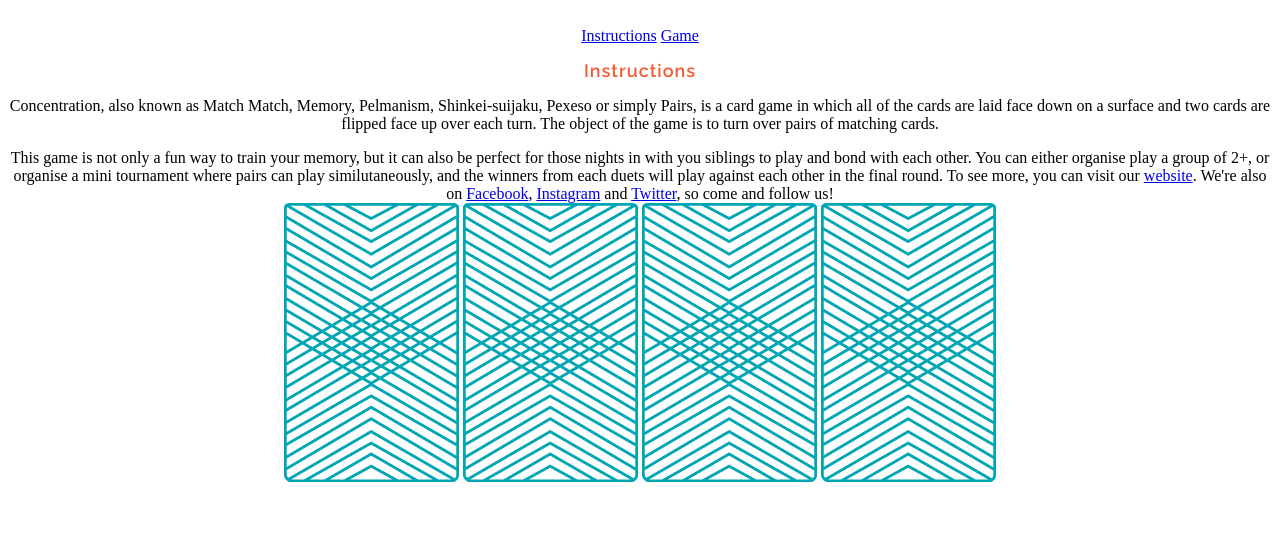
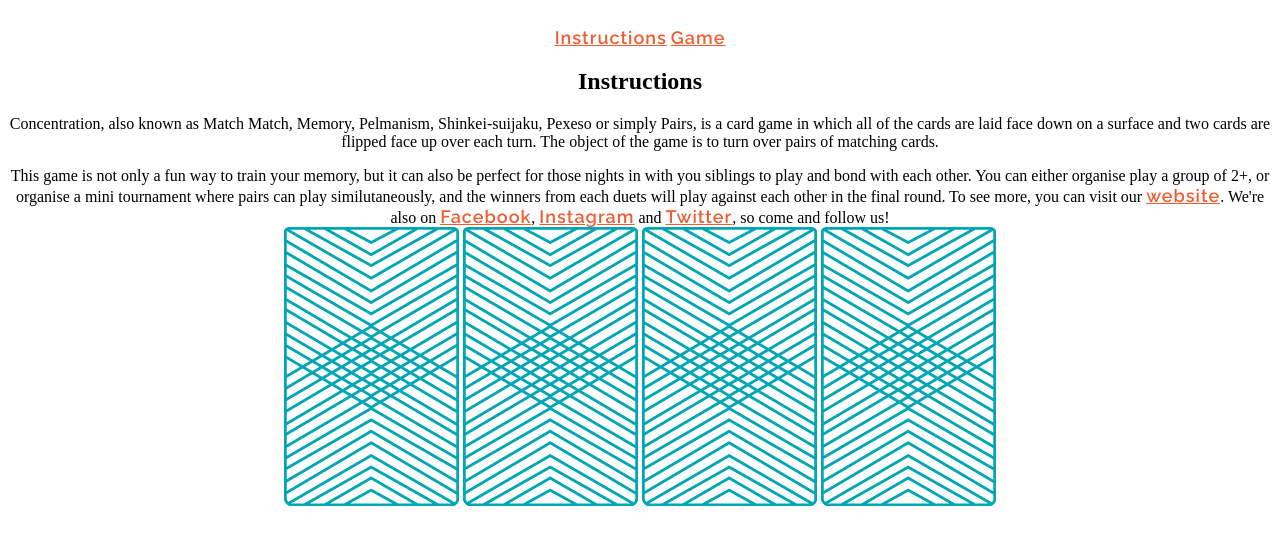
Before and after one commit to hvan307/wdi-fundamentals-memorygame, a plain HTML site: page memory_game/index.html in a window 1280 px wide. Shown: the part 86-630 px from the top of the page. Drawn offline with Linux system fonts and the light colour scheme; a web font is replaced by a local one.

Commit message:
assigned h2 styling to a

```diff
--- a/memory_game/css/style.css
+++ b/memory_game/css/style.css
@@ -8,7 +8,7 @@ h1 {
 	font-weight: 400;
 	font-size: 45px;
 }
-h2 {
+a {
 	font-family: Raleway, serif;
 	color: #F15B31;
 	letter-spacing: 1px;
```
